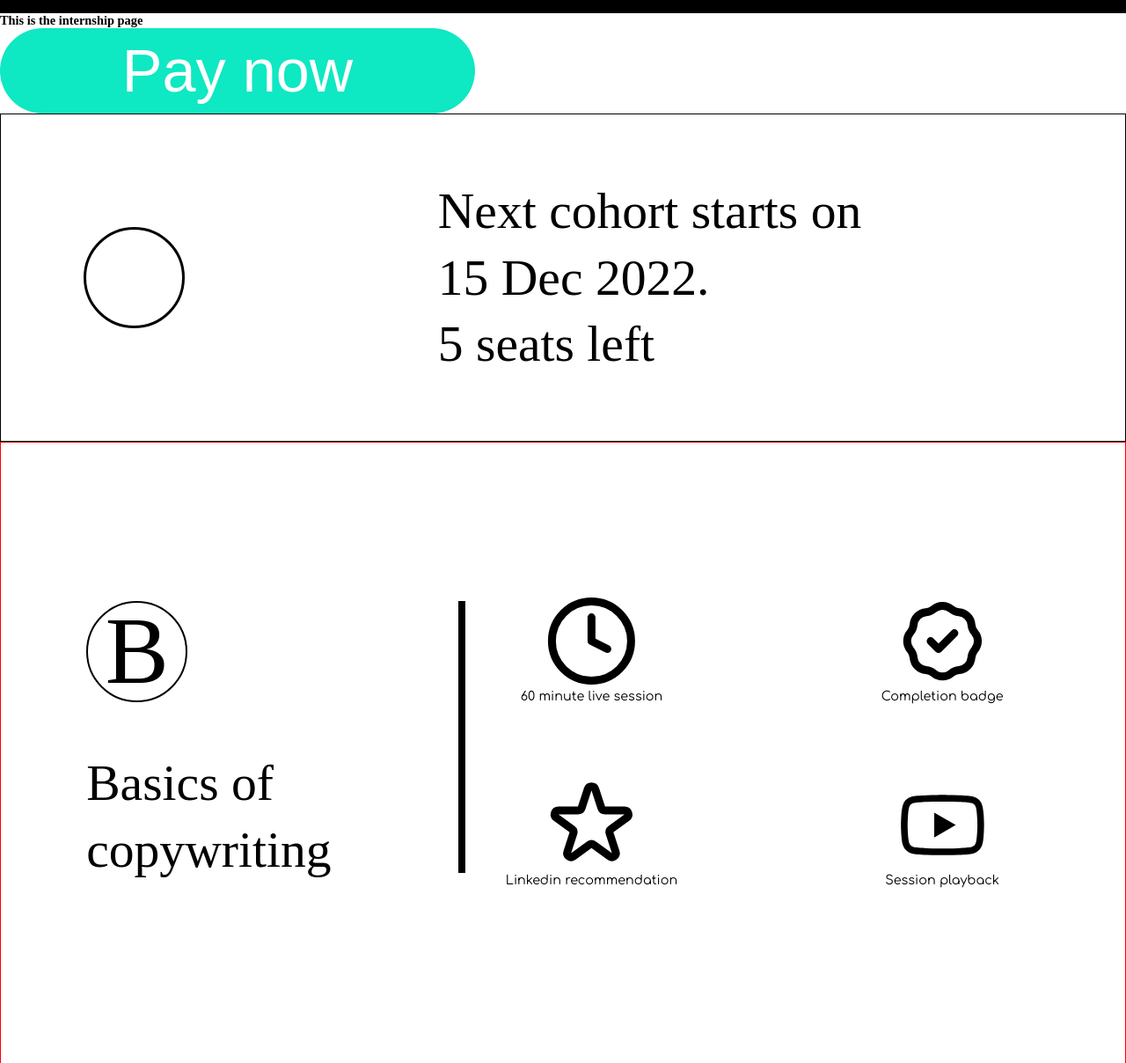
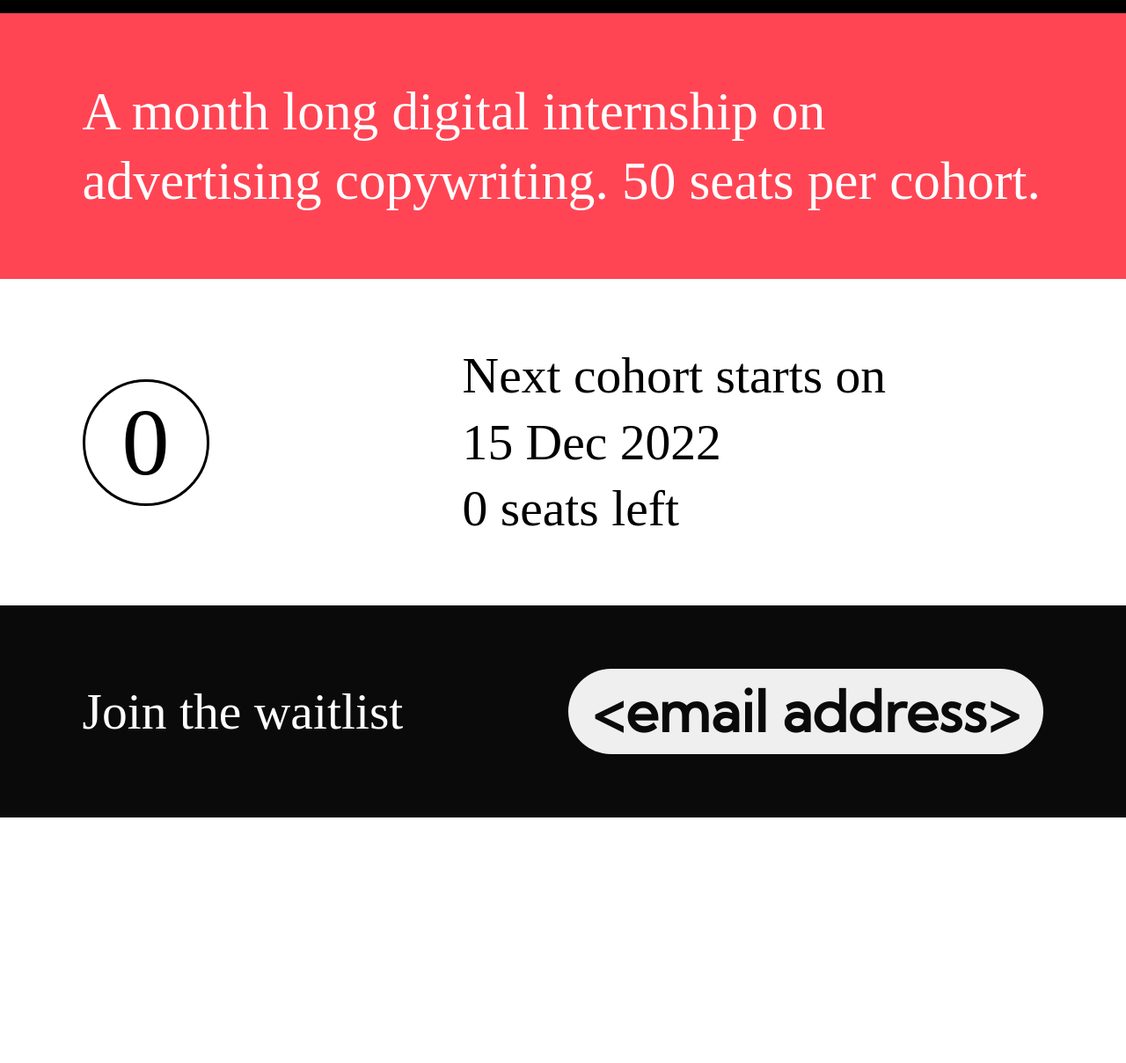
Before and after one commit to AnkitArul007/the-voice-company, a Gatsby site: page /internship in a window 1280 px wide. Shown: the part 170-1378 px from the top of the page at 88% size. After the commit the page ends 1099 px from the top, so only its background shows below. Built offline with nearby package versions, Linux system fonts and the light colour scheme; Gatsby itself is replaced by a stand-in of ours.

Commit message:
internship page completed

```diff
--- a/src/components/Button.js
+++ b/src/components/Button.js
@@ -1,12 +1,12 @@
-import React from 'react';
+import React from "react";
 import "../styles/btn.scss";
 
-function Button() {
+function Button({ textColor, btnBgColor, btnTextColor, btnText }) {
   return (
-    <button type='button' className='btn'>
-        Pay now
+    <button type="button" className={`btn ${btnTextColor} ${btnBgColor}`}>
+      {btnText}
     </button>
-  )
+  );
 }
 
 export default Button;
--- a/src/components/Cohort.js
+++ b/src/components/Cohort.js
@@ -1,14 +1,16 @@
 import React from "react";
 import "../styles/cohort.scss";
 
-function Cohort() {
+function Cohort({ date, seat }) {
   return (
     <section className="cohortSection section-wrapper">
-      <div className="cohortNumCont"></div>
+      <div className="cohortNumCont">
+        <span>{seat}</span>
+      </div>
       <div className="cohortHeadlinesCont">
         <h2 className="cohortHeadline">Next cohort starts on</h2>
-        <h2 className="cohortHeadlineSecond"> 15 Dec 2022.</h2>
-        <h2 className="cohortHeadlineThird">5 seats left</h2>
+        <h2 className="cohortHeadlineSecond">{date}</h2>
+        <h2 className="cohortHeadlineThird">{seat} seats left</h2>
       </div>
     </section>
   );
--- /dev/null
+++ b/src/components/Price.js
@@ -0,0 +1,5 @@
+import React from "react";
+
+export default function Price({ children, className }) {
+  return <div className={`priceBtn ${className}`}>{children}</div>;
+}
--- /dev/null
+++ b/src/components/PriceCont.js
@@ -0,0 +1,27 @@
+import React from "react";
+import Price from "./Price";
+import Button from "./Button";
+
+export default function PriceCont({
+  contColor,
+  priceColor,
+  btnTextColor,
+  btnBgColor,
+}) {
+  return (
+    <section className={`${contColor} price-wrapper`}>
+      <div>
+        <Price className={priceColor}>
+          <h2>INR 999</h2>
+        </Price>
+      </div>
+      <div>
+        <Button
+          btnTextColor={btnTextColor}
+          btnBgColor={btnBgColor}
+          btnText="Pay now"
+        />
+      </div>
+    </section>
+  );
+}
--- /dev/null
+++ b/src/components/Waitlist.js
@@ -0,0 +1,26 @@
+import React from "react";
+import Price from "./Price";
+import Button from "./Button";
+export default function Waitlist({
+  contColor,
+  priceColor,
+  btnTextColor,
+  btnBgColor,
+}) {
+  return (
+    <section className={`${contColor} price-wrapper`}>
+      <div>
+        <Price className={priceColor}>
+          <p>Join the waitlist</p>
+        </Price>
+      </div>
+      <div>
+        <Button
+          btnTextColor={btnTextColor}
+          btnBgColor={btnBgColor}
+          btnText="<email address>"
+        />
+      </div>
+    </section>
+  );
+}
--- a/src/pages/classes.js
+++ b/src/pages/classes.js
@@ -6,7 +6,7 @@ import Copywriting from "../components/Copywriting";
 export default function Classes() {
   return (
     <Layout>
-      <Hero className="classes-section1-cont">
+      <Hero className="left-aligned-hero">
         <div>
           <p>Pick a live class that will help you &gt; Select</p>
           <p>from the next available session &gt; Pay</p>
--- a/src/pages/internship.js
+++ b/src/pages/internship.js
@@ -1,16 +1,38 @@
-import * as React from "react";
+import React, { useState } from "react";
 import Layout from "../components/Layout";
 import Button from "../components/Button";
 import Cohort from "../components/Cohort";
-import CopywritingBasics from "../components/CopywritingBasics";
+import Hero from "../components/Hero";
+import PriceCont from "../components/PriceCont";
+import Waitlist from "../components/Waitlist";
 
 export default function Internship() {
+  const [seat, setSeat] = useState(0);
   return (
     <Layout>
-      <h1>This is the internship page</h1>
-      <Button></Button>
-      <Cohort></Cohort>
-      <CopywritingBasics></CopywritingBasics>
+      <Hero className="left-aligned-hero">
+        <div>
+          <h1>
+            A month long digital internship on advertising copywriting. 50 seats
+            per cohort.
+          </h1>
+        </div>
+      </Hero>
+      <Cohort date="15 Dec 2022" seat={seat}></Cohort>
+      {seat > 0 ? (
+        <PriceCont
+          priceColor="white-text"
+          contColor="black-bg"
+          btnTextColor="white-text"
+          btnBgColor="aqua-bg"
+        />
+      ) : (
+        <Waitlist
+          priceColor="white-text"
+          contColor="black-bg"
+          btnTextColor="black-text"
+        />
+      )}
     </Layout>
   );
 }
--- a/src/styles/btn.scss
+++ b/src/styles/btn.scss
@@ -1,10 +1,14 @@
-.btn{
-    width: 20rem;
-    background-color: #0EE8C3;
-    width: 75rem;
-    height: 13.5rem;
-    border: none;
-    border-radius: 10rem;
-    color: #FFFFFF;
-    font-size: 9.5rem;
+.btn {
+  height: 13.5rem;
+  border: none;
+  border-radius: 10rem;
+  width: 75rem;
+  font-family: "Kumbh sans";
+  font-weight: 600;
+  font-size: 9rem;
+  line-height: 11rem;
+  display: flex;
+  align-items: center;
+  text-align: center;
+  justify-content: center;
 }
--- a/src/styles/cohort.scss
+++ b/src/styles/cohort.scss
@@ -1,5 +1,4 @@
 .cohortSection {
-  border: 1px solid black;
   display: flex;
   justify-content: flex-start;
   align-items: center;
@@ -8,9 +7,18 @@
 
   .cohortNumCont {
     border: 0.5rem solid #000000;
-    width: 16rem;
-    height: 16rem;
+    width: 20rem;
+    height: 20rem;
     border-radius: 50%;
+    display: grid;
+    place-items: center;
+    span {
+      font-family: "Agriculture";
+      font-size: 15rem;
+      text-transform: uppercase;
+      padding: 0;
+      margin: 0;
+    }
   }
 
   .cohortHeadlinesCont {
--- a/src/styles/global.scss
+++ b/src/styles/global.scss
@@ -28,6 +28,14 @@ $black_bg: #0a0a0a;
   color: $aqua_text_color;
 }
 
+.black-text {
+  color: $black_bg;
+}
+
+.white-text {
+  color: $white_text_color;
+}
+
 .coral-text {
   color: $coral_text_color;
 }
@@ -40,8 +48,17 @@ $black_bg: #0a0a0a;
   background: $black_bg;
 }
 
+.aqua-bg {
+  background: $aqua_text_color;
+}
+
 .align-left {
   text-align: left;
+}
+
+.left-aligned-hero {
+  display: flex;
+  justify-content: left;
 }
 
 *,
@@ -126,6 +143,31 @@ body {
     font-weight: 400;
     line-height: 11rem;
     font-style: normal;
+  }
+  h1 {
+    font-size: 8.5rem;
+    font-weight: 400;
+    line-height: 11rem;
+    color: $white_text_color;
+  }
+}
+
+.price-wrapper {
+  display: flex;
+  padding: 10rem 13rem;
+  align-items: center;
+  justify-content: space-between;
+  h2 {
+    font-family: "Agriculture";
+    font-weight: 400;
+    line-height: 17rem;
+    font-size: 13rem;
+  }
+  p {
+    font-family: "Agriculture";
+    font-weight: 400;
+    line-height: 10rem;
+    font-size: 8rem;
   }
 }
 
@@ -262,10 +304,6 @@ body {
 }
 
 // => classes page styling
-.classes-section1-cont {
-  display: flex;
-  justify-content: left;
-}
 
 // => footer styling
 footer {
```
